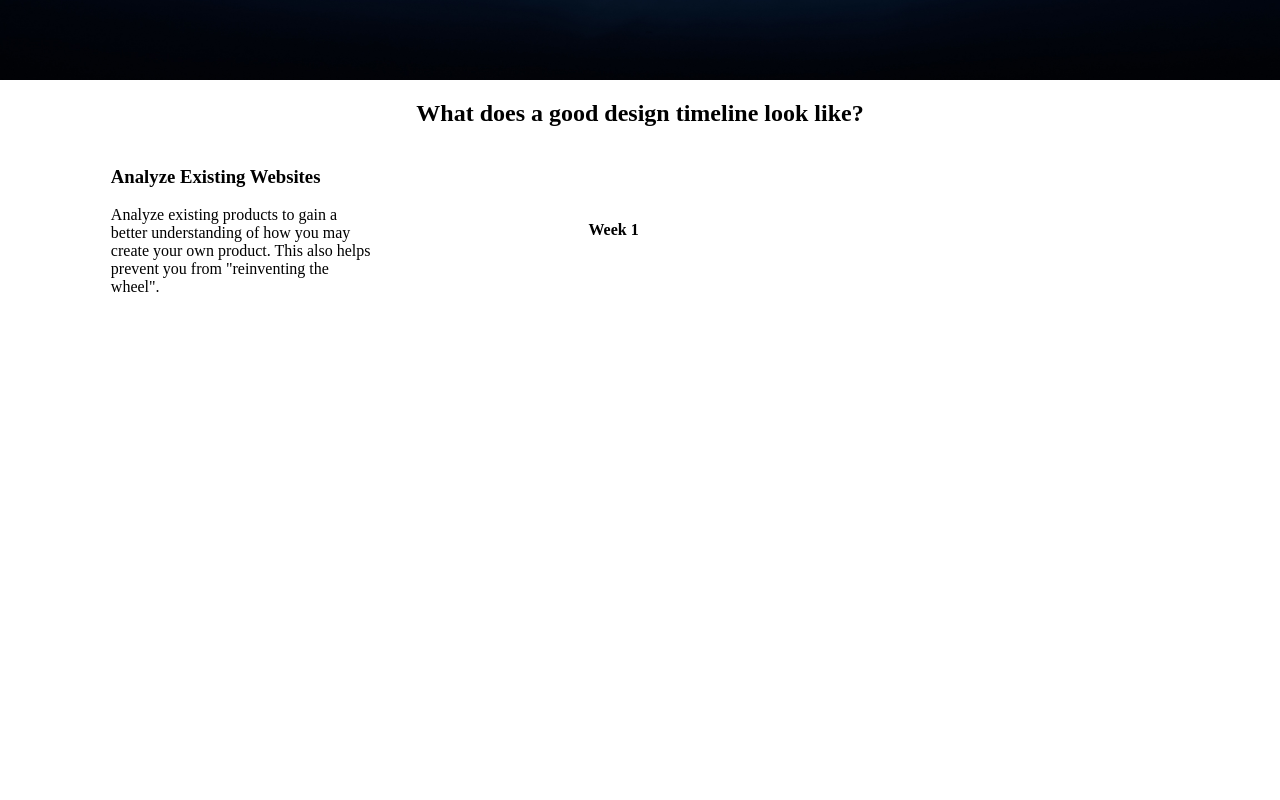
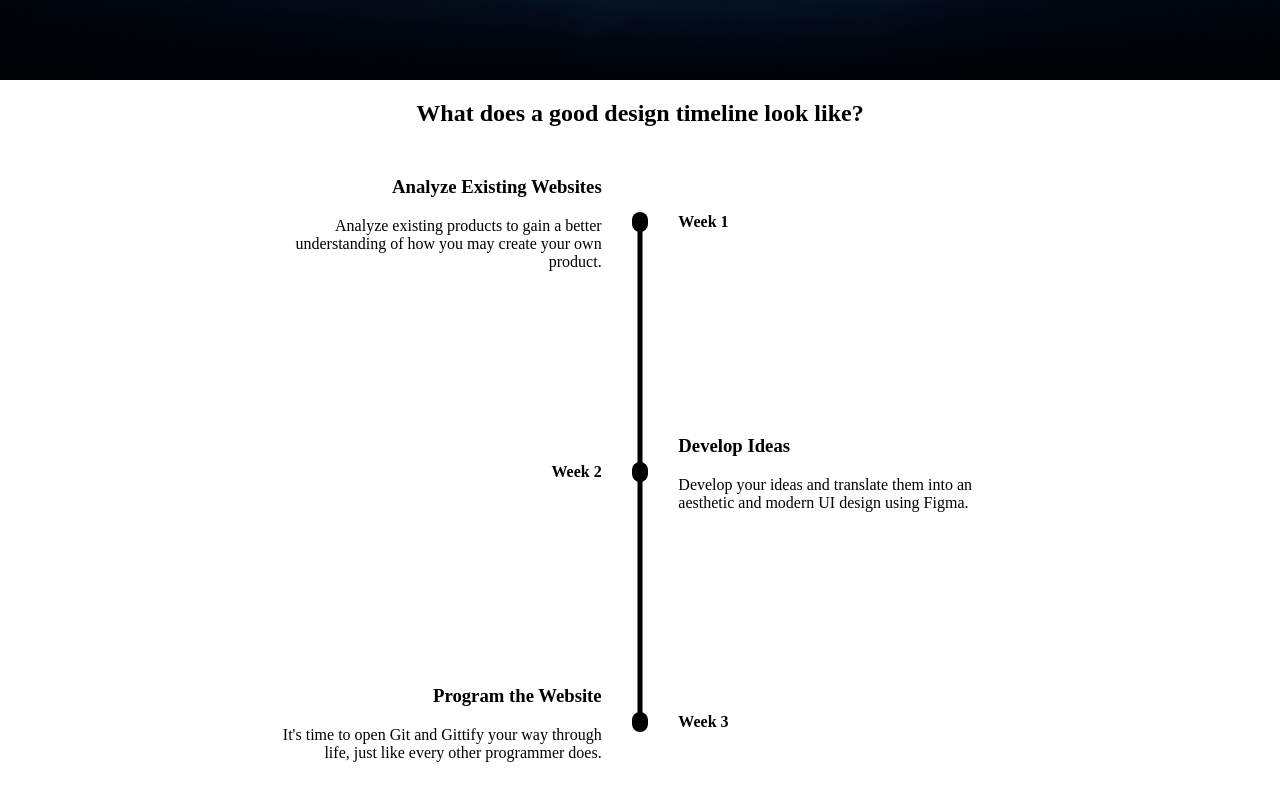
Before and after one commit to Juggle6/casual-programming, a React (Vite) app: page / in a window 1280 px wide. Shown: the part 720-1520 px from the top of the page. Built offline with nearby package versions, Linux system fonts and the light colour scheme.

Commit message:
Created the aesthetic timeline view

```diff
--- a/src/components/timeline/timeline.css
+++ b/src/components/timeline/timeline.css
@@ -9,9 +9,39 @@
     text-align: center;
 }
 
-.timeline-grid {
-    display: grid;
-    grid-template-columns: 25% 10% 25%;
+.timeline-column {
+    display: flex;
+    flex-direction: column;
+    gap: 100px;
+}
+
+.timeline-row {
+    display: flex;
     align-items: center;
-    justify-items: center;
+    justify-content: center;
+    height: 150px;
 }
+
+.timeline-element {
+    width: 50%;
+    margin: 0 30px;
+}
+
+.timeline-circle {
+    position: relative;
+    height: 20px;
+    width: 20px;
+    background-color: black;
+    border-radius: 50px;
+}
+
+.timeline-vertical-line {
+    position: absolute;
+    top: 50%;
+    left: 50%;
+    transform: translateX(-50%);
+    z-index: -1;
+    height: 250px;
+    width: 5px;
+    background-color: black;
+}
--- a/src/components/timeline/timeline.jsx
+++ b/src/components/timeline/timeline.jsx
@@ -1,35 +1,57 @@
+import { useState } from 'react';
 import './timeline.css'
 
 export default function Timeline() {
-    function GridRow({ title, description, titleOnLeft, weekNumber }) {
-        if (titleOnLeft) {
+    function GridRow({ title, description, weekNumber, onLeft, isLast }) {
         return (
-                <>
-                    <div className="timeline-grid-task timeline-grid-onLeft">
+            <div className="timeline-row" style={onLeft ? {flexDirection: 'row'} : {flexDirection: 'row-reverse'}}>
+                <div className="timeline-task timeline-element" style={onLeft ? {textAlign: 'right'} : {textAlign: 'left'}}>
                     <h3>{title}</h3>
                     <p>{description}</p>
                 </div>
 
-                    <div className="timeline-circle"></div>
+                <div className="timeline-circle">
+                    {!isLast &&
+                        <div className="timeline-vertical-line"></div>
+                    }
+                </div>
 
-                    <div className="timeline-grid-week timeline-grid-onRight">
+                <div className="timeline-week timeline-element" style={onLeft ? {textAlign: 'left'} : {textAlign: 'right'}}>
                     <h4>{"Week " + weekNumber}</h4>
                 </div>
-                </>
+            </div>
         )
     }
+
+    const [timelinePlan, setTimelinePlan ] = useState(Object.entries({
+        1: {
+            title: "Analyze Existing Websites",
+            description: "Analyze existing products to gain a better understanding of how you may create your own product."
+        },
+        2: {
+            title: "Develop Ideas",
+            description: "Develop your ideas and translate them into an aesthetic and modern UI design using Figma."
+        },
+        3: {
+            title: "Program the Website",
+            description: "It's time to open Git and Gittify your way through life, just like every other programmer does."
         }
+    }))
 
     return (
         <div className="timeline">
             <h2>What does a good design timeline look like?</h2>
-            <div className="timeline-grid">
+            <div className="timeline-column">
+                {timelinePlan.map(([weekNumber, task], i) => (
                     <GridRow
-                    title="Analyze Existing Websites"
-                    description='Analyze existing products to gain a better understanding of how you may create your own product. This also helps prevent you from "reinventing the wheel".'
-                    weekNumber={1}
-                    titleOnLeft={true}
+                        title={task.title}
+                        description={task.description}
+                        weekNumber={weekNumber}
+                        onLeft={weekNumber % 2 === 0 ? false : true}
+                        isLast={i + 1 === Object.entries(timelinePlan).length ? true : false}
+                        key={"Week " + weekNumber}
                     />
+                ))}
             </div>
         </div>
     )
```
Lines whose indentation alone changed are shown as unchanged.
